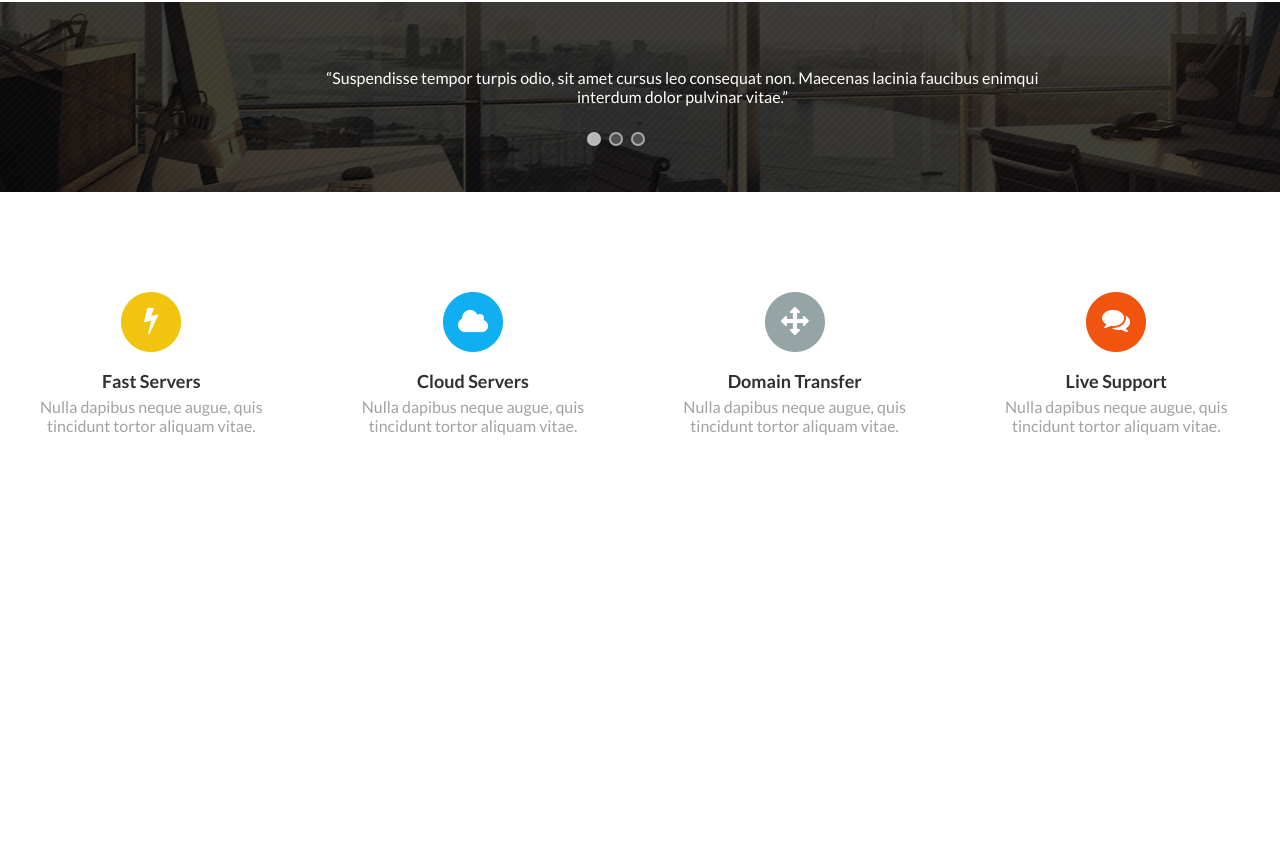
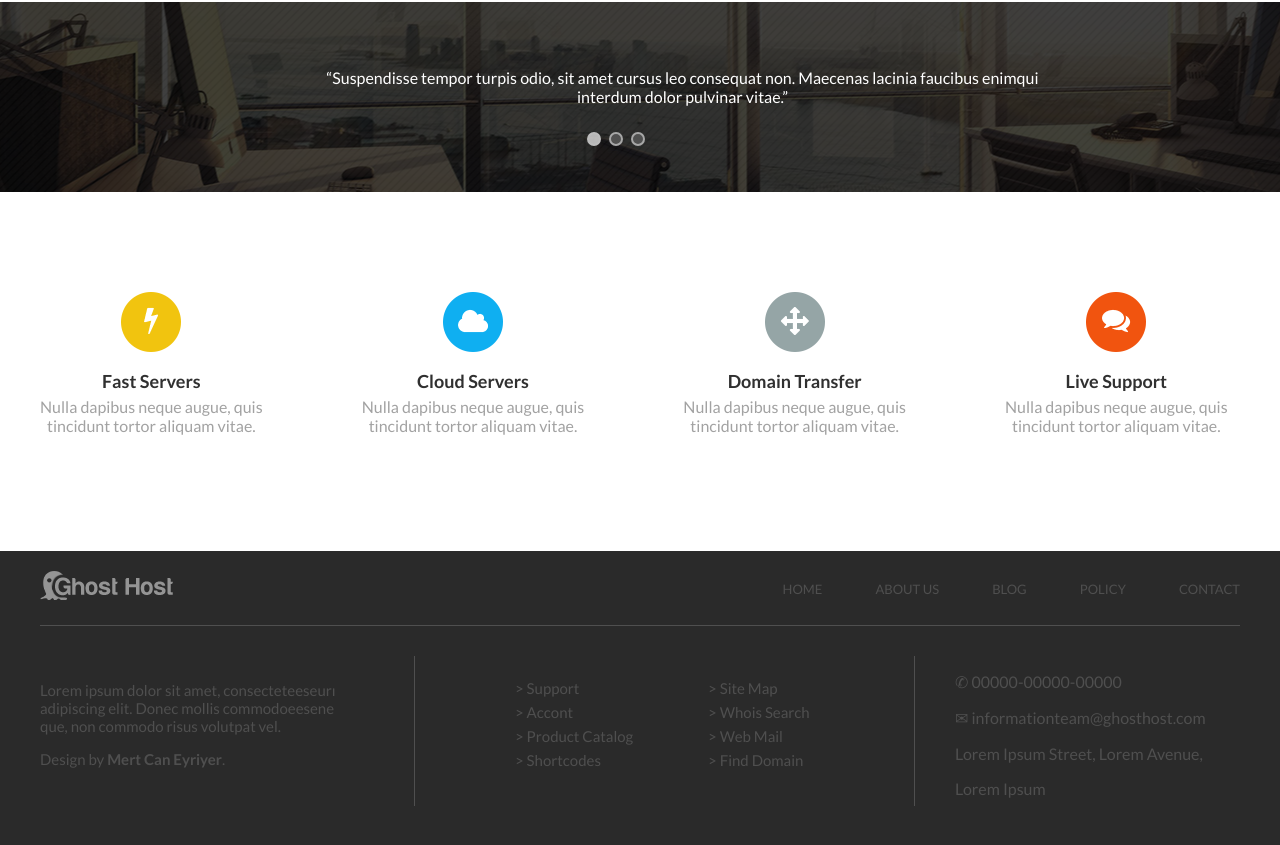
Before and after one commit to Eugene3112/Markup1, a plain HTML site: page index.html in a window 1280 px wide. Shown: the part 2721-3566 px from the top of the page. Before the commit the page ends 3172 px from the top, so only its background shows below. Drawn offline with Linux system fonts and the light colour scheme.

Commit message:
faet: add footer

```diff
--- a/css/style.css
+++ b/css/style.css
@@ -134,7 +134,7 @@ input{
 
 }
 .table1 table td{
-	border-right: 1px solid #a2a2a2;
+	border-right:  1px solid #a2a2a2;
 	color:#a2a2a2;
 }
 .table1 table td:last-child{
@@ -155,11 +155,12 @@ table input{
 	min-height: 30px;
 	width: 730px;
 }
+
 .table2 table{
 	min-height: 200px;
 	color:#a2a2a2;
 	text-align: center;
-	border-spacing: 7px;
+
 	border: 1px solid #a2a2a2;
 	margin-bottom: 90px;
 }
@@ -167,9 +168,10 @@ table input{
 	border-right: 1px solid #a2a2a2;
 	width: 200px;
 }
-.table2 table td:last-child{
+.table2 td:last-child{
 	border: none;
 }
+
 section.bg{
 
 	background: url(../img/bg2.png) no-repeat top;
@@ -205,6 +207,9 @@ section.bg{
 
 	margin:30px 102px 20px 102px;
 
+}
+.block a:hover{
+	color:#a2a2a2;
 }
 .block caption{
 	text-transform: uppercase;
@@ -457,6 +462,7 @@ section.bg3{
 	font-family: 'Lato', sans-serif;
 	margin-top: 100px;
 	margin-right: 95px;
+	margin-bottom: 100px;
 }
 .policy:last-child{
 	margin-right: 0;
@@ -470,3 +476,85 @@ section.bg3{
 	color:#a2a2a2;
 	margin-top: -10px;
 }
+footer{
+	min-height: 300px;
+	background-color: #2a2a2a;
+	color:#4f4f4f;
+	font-family: 'Lato', sans-serif;
+}
+.footer-menu{
+	min-height: 75px;
+	border-bottom: 1px solid #4f4f4f;
+}
+.footer-menu a{
+	display: inline-block;
+	text-transform: uppercase;
+	text-decoration: none;
+    outline: none;
+	color:#4f4f4f;
+	height: 30px;
+	margin-top: 30px;
+	margin-left: 50px;
+	font-size: 13px;
+}
+
+.footer-menu img{
+	margin-top: 20px;
+}
+.footer-menu a:hover,
+.footer-menu a:active{
+	color:#fff;
+}
+.icant{
+
+	margin-top: 30px;
+}
+.block11{
+	width: 375px;
+	font-size: 15px;
+	padding-bottom: 20px;
+	padding-top: 10px;
+	float:left;
+	border-right: 1px solid #4f4f4f;
+	min-height: 150px;
+}
+.block11 span{
+	font-weight: 700;
+}
+.block21{
+	width: 500px;
+	float: left;
+	border-right: 1px solid #4f4f4f;
+	min-height: 150px;
+
+}
+.block21 .a1{
+	width: 130px;
+	display: inline-block;
+	margin: 20px 60px 0 100px;
+	line-height: 1.5em;
+
+}
+.block21 a{
+	color:#4f4f4f;
+	font-size: 15px;
+}
+.block21 a:hover{
+	color:#fff;
+	word-spacing: 0.3em;
+}
+.block21 .a2{
+	width: 130px;
+	display: inline-block;
+	margin-top:20px;
+
+	line-height: 1.5em;
+}
+.block21 .a1 a{
+	padding-bottom: 17px;
+}
+.block31 {
+	display: inline-block;
+	width: 260px;
+	margin-left: 40px;
+}
--- a/index.html
+++ b/index.html
@@ -10,8 +10,8 @@
 
 <body>
 
-<header>
-	<div class="conteiner">
+<header >
+	<div class="conteiner" id="home">
 
 		<div class="navandlogo">
 			<img src="img/logo.png" alt="logo" class="logo">
@@ -42,8 +42,8 @@
 		</div>
 </section>
 <main>
-	<section>
-		<div class="conteiner table table1">
+	<section >
+		<div class="conteiner table table1" id="domain">
 			<p class="question">Would you like to buy a new domain ?</p>
     		<p class="ps">Lorem ipsum dolor sit amet, consectetur adipiscing elit. Suspendisse auctor mauris ac nulla interdum, id molestier.</p>
     		<table>
@@ -77,8 +77,8 @@
 			</table>
 		</div>
 	</section>
-	<section class="bg" >
-		<div class="conteiner">
+	<section class="bg"  >
+		<div class="conteiner" id="hosting">
 
 			<div class="block block1">
 				<img src="img/block1.png">
@@ -232,7 +232,7 @@
 	</div>
 	</section>
 	<section>
-		<div class="conteiner">
+		<div class="conteiner" id="clients">
 		<div class="about-us">
 			<h1>About <span>Us</span></h1>
 			<p>Lorem ipsum dolor sit amet, consectetur adipiscing elit.<br>
@@ -273,7 +273,7 @@
 	</div>
 	</section>
 	<section class="bg3">
-		<div class="conteiner">
+		<div class="conteiner" id="blog">
 			<div class="sliderA">
     			<input type="radio" name="slider1" id="slider1_1" checked="checked">
     			<label for="slider1_1"></label>
@@ -331,7 +331,44 @@ tincidunt tortor aliquam vitae.</p>
 </main>
 <footer>
 	<div class="conteiner">
+		<div class="footer-menu">
+			<img src="img/logo2.png">
+			<nav>
+			<a href="">home</a>
+			<a href="">about us</a>
+			<a href="">blog</a>
+			<a href="">policy</a>
+			<a href="">contact</a></nav>
+		</div>
+		<div class="icant">
+		<div class="block11">
+			<p>Lorem ipsum dolor sit amet, consecteteeseurı<br>
+adipiscing elit. Donec mollis commodoeesene<br>
+que, non commodo risus volutpat vel.</p>
+		<p>Design by <span>Mert Can Eyriyer</span>.</p>
 
+		</div>
+		<div class="block21">
+			<div class="a1">
+				<a href="">&gt Support</a><br>
+				<a href="">&gt Accont</a><br>
+				<a href="">&gt Product Catalog</a><br>
+				<a href="">&gt Shortcodes</a><br>
+			</div>
+			<div class="a2">
+				<a href="">&gt Site Map</a><br>
+				<a href="">&gt Whois Search</a><br>
+				<a href="">&gt Web Mail</a><br>
+				<a href="">&gt Find Domain</a><br>
+			</div>
+		</div>
+		<div class="block31">
+		<p>&#9990 00000-00000-00000</p>
+		<p>&#9993 informationteam@ghosthost.com</p>
+		<p>Lorem Ipsum Street, Lorem Avenue, </p>
+		<p>Lorem Ipsum</p>
+		</div>
+		</div>
 	</div>
 </footer>
 </body>
```
Also changed, not shown: img/logo2.png (added).
